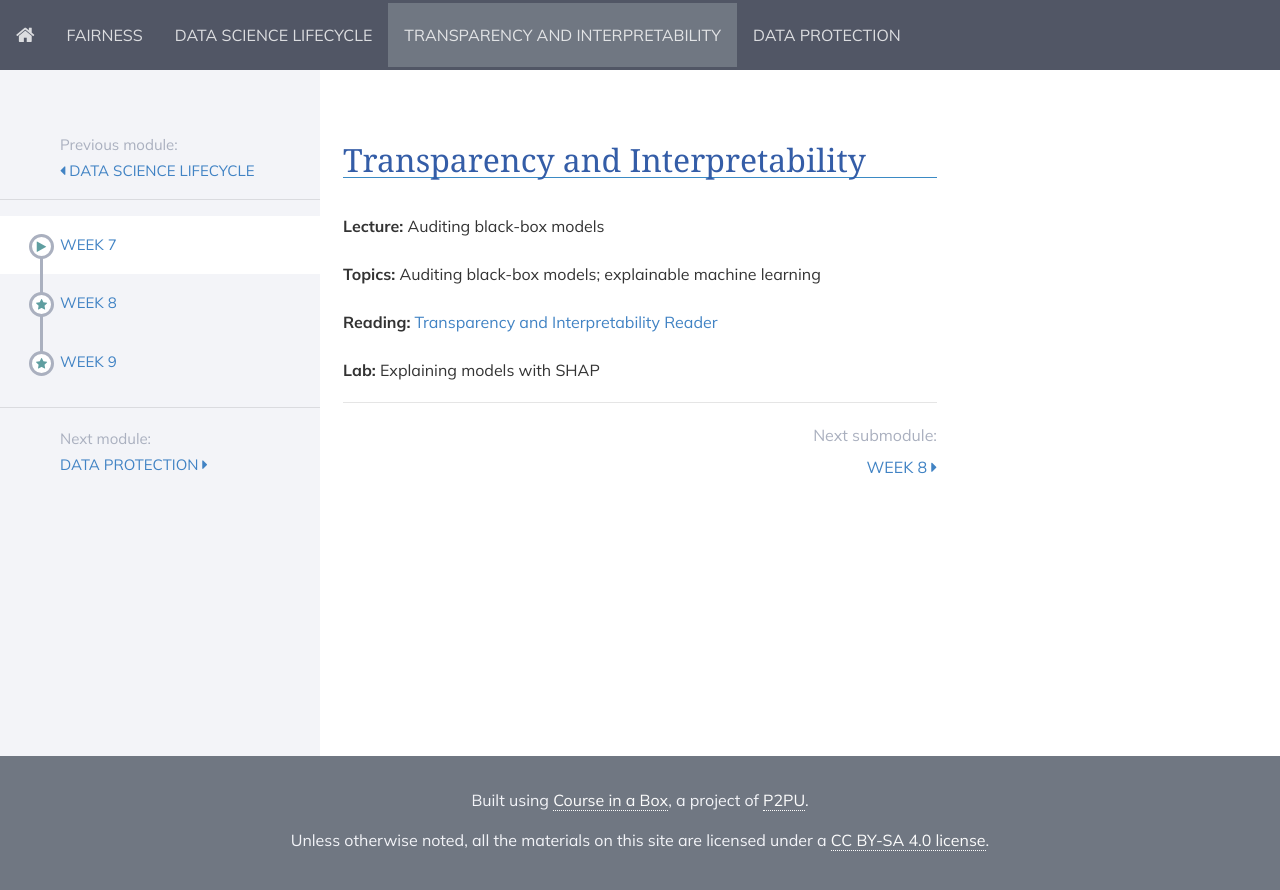
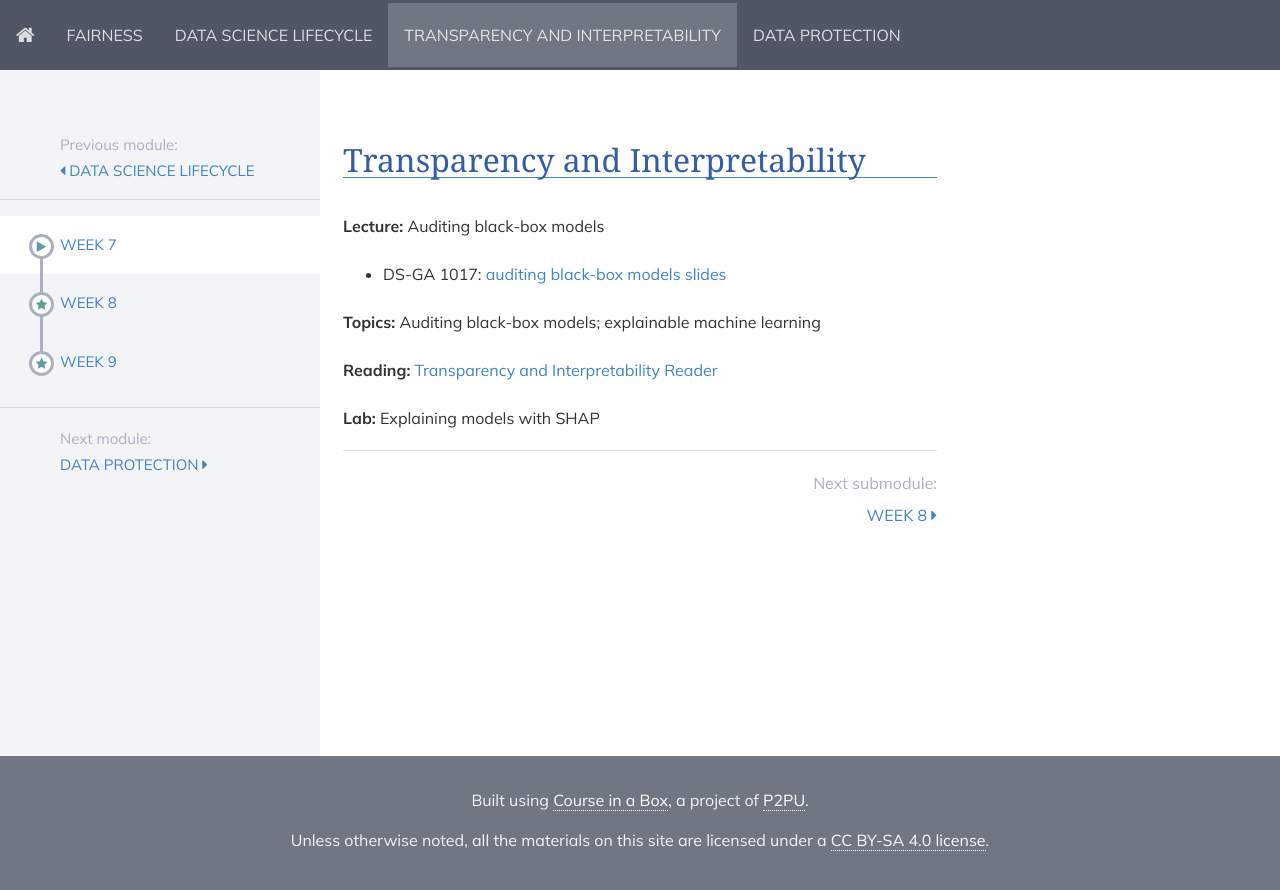
Before and after one commit to DataResponsibly/rds24, a Jekyll site: the page built from modules/transparency_and_interpretability/_posts/2000-01-01-week11.md, in a window 1280 px wide. Shown: the top 890 px of the page. Built offline with Jekyll 4.4.1, drawn with Linux system fonts in a browser that asks for light colours; nearby versions of some CDN libraries.

Commit message:
Update 2000-01-01-week11.md

```diff
--- a/modules/transparency_and_interpretability/_posts/2000-01-01-week11.md
+++ b/modules/transparency_and_interpretability/_posts/2000-01-01-week11.md
@@ -7,7 +7,7 @@ title: Week 7
 **Lecture:** Auditing black-box models
 
 <!-- * DS-UA 202: [auditing black-box models slides](../../../assets/11_BlackBox_202_2023.pdf) -->
-<!-- * DS-GA 1017: [auditing black-box models slides](../../../assets/11_BlackBox_1017.pdf) -->
+* DS-GA 1017: [auditing black-box models slides](../../../assets/7_BlackBox_1017.pdf)
 
 
 **Topics:** Auditing black-box models; explainable machine learning
```
